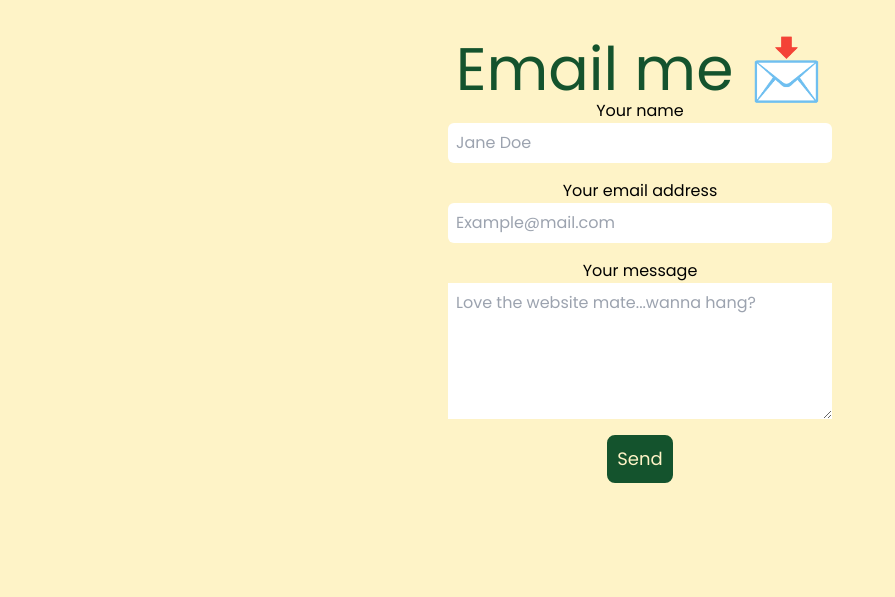
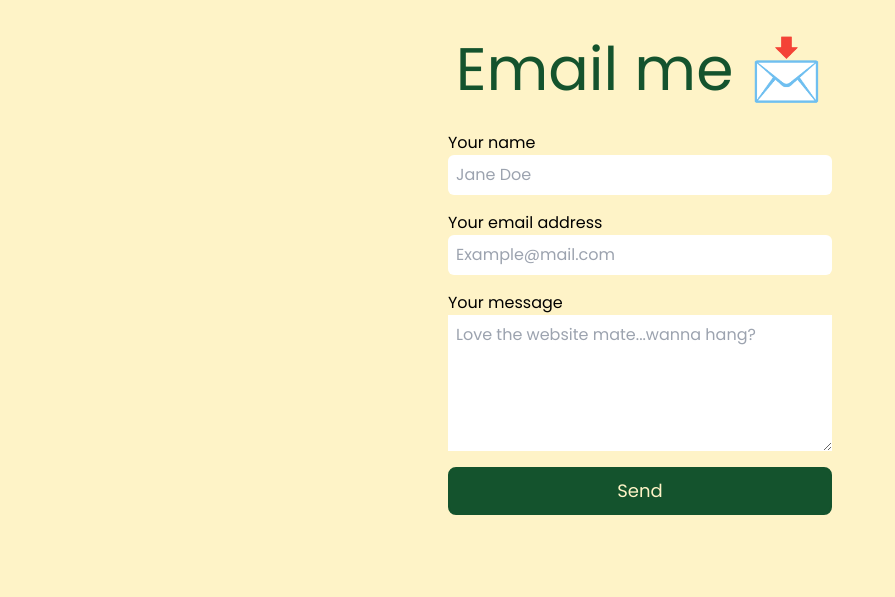
Before and after one commit to Jookz/Landing-Page, a React (Vite) app: page /Skills in a window 1280 px wide. Shown: the part 4612-5209 px from the top of the page, without its empty margins (0-895 px from the left). Built offline with nearby package versions, Linux system fonts and the light colour scheme; the HTML template or start-up script is replaced by a standard one.

Commit message:
added new form format and installed emailjs

```diff
--- a/package.json
+++ b/package.json
@@ -11,6 +11,7 @@
     "build-css": "tailwindcss -i src/App.css -o public/App.css"
   },
   "dependencies": {
+    "@emailjs/browser": "^3.11.0",
     "@fortawesome/fontawesome-svg-core": "^6.4.2",
     "@fortawesome/free-brands-svg-icons": "^6.4.2",
     "@fortawesome/free-regular-svg-icons": "^6.4.2",
--- a/src/Components/Pages/Contact.jsx
+++ b/src/Components/Pages/Contact.jsx
@@ -1,9 +1,31 @@
-import React from "react";
+import React, { useRef } from "react";
 import { Link } from "react-router-dom";
 import Reveal from "../Reveal";
-import BackgroundAnimation from "../BackgroundAnimation";
+import emailjs from "@emailjs/browser";
 
 export default function Contact() {
+  const form = useRef();
+
+  const sendEmail = (e) => {
+    e.preventDefault();
+
+    emailjs
+      .sendForm(
+        "YOUR_SERVICE_ID",
+        "YOUR_TEMPLATE_ID",
+        form.current,
+        "YOUR_PUBLIC_KEY"
+      )
+      .then(
+        (result) => {
+          console.log(result.text);
+        },
+        (error) => {
+          console.log(error.text);
+        }
+      );
+  };
+
   return (
     <div id="contact" className="relative">
       <div className="h-16"></div>
@@ -39,33 +61,39 @@ export default function Contact() {
               </h1>
               <div className="text-6xl group-hover:animate-bounce">📩</div>
             </div>
-            <label htmlFor="name">Your name</label>
+            <form
+              className="flex flex-col mt-8"
+              ref={form}
+              onSubmit={sendEmail}
+            >
+              <label htmlFor="user_name">Your name</label>
               <input
+                required
                 placeholder="Jane Doe"
                 className="rounded-md mb-4 w-96 p-2"
-              id="name"
+                id="user_name"
                 type="text"
               />
-            <label htmlFor="email">Your email address</label>
+              <label htmlFor="user_email">Your email address</label>
               <input
+                required
                 placeholder="Example@mail.com"
                 className="rounded-md mb-4 w-96 p-2"
-              id="email"
+                id="user_email"
                 type="text"
               />
               <label htmlFor="message">Your message</label>
               <textarea
+                required
                 placeholder="Love the website mate...wanna hang?"
                 className="p-2 w-96"
                 id="message"
                 rows="5"
               ></textarea>
-            <button
-              className="mt-4 text-amber-100 text-center w-fit mx-auto p-2 bg-green-900 mb-8 text-lg hover:bg-green-700 border-2 border-green-900 rounded-lg"
-              to="https://nc-news-26.netlify.app/"
-            >
+              <button className="mt-4 text-amber-100 text-center w-96 mx-auto p-2 bg-green-900 mb-8 text-lg hover:bg-green-700 border-2 border-green-900 rounded-lg">
                 Send
               </button>
+            </form>
           </div>
         </Reveal>
       </div>
```
Also changed, not shown: src/Components/Pages/About.jsx (+1 -7 lines), 1 other file (tests, documents, lock files or other folders). Lines whose indentation alone changed are shown as unchanged.
